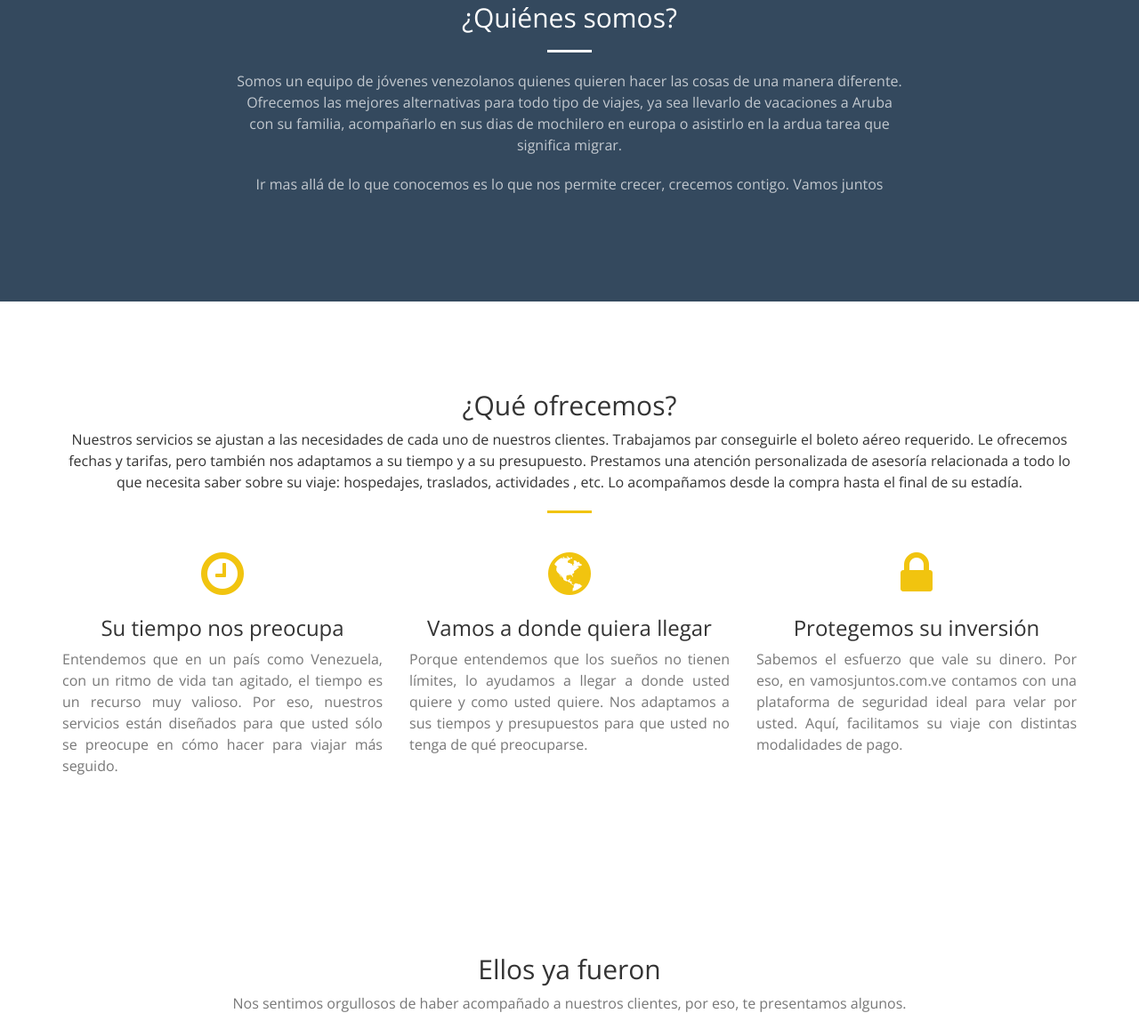
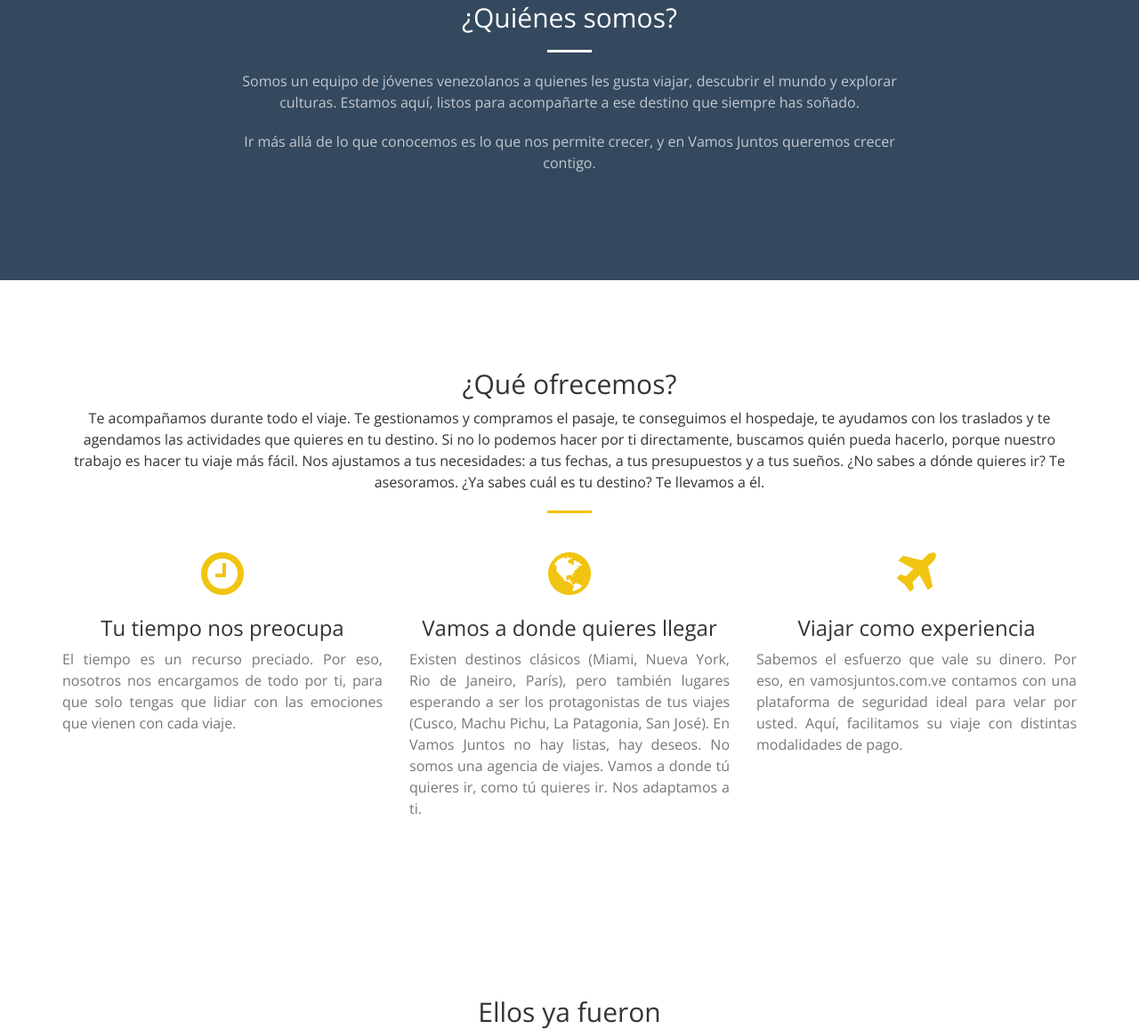
Before and after one commit to davidm094/web, a plain HTML site: page index.html in a window 1280 px wide. Shown: the part 897-2054 px from the top of the page at 89% size. Drawn offline with nearby package versions, Linux system fonts and the light colour scheme.

Commit message:
Content modified

```diff
--- a/index.html
+++ b/index.html
@@ -90,8 +90,10 @@
                 <div class="col-lg-8 col-lg-offset-2 text-center">
                     <h2 class="section-heading"> ¿Quiénes somos?</h2>
                     <hr class="light">
-                    <p class="text-faded">Somos un equipo de jóvenes venezolanos quienes quieren hacer las cosas de una manera diferente. Ofrecemos las mejores alternativas para todo tipo de viajes, ya sea llevarlo de vacaciones a Aruba con su familia, acompañarlo en sus dias de mochilero en europa o asistirlo en la ardua tarea que significa migrar.</p>
-                    <p class="text-faded">Ir mas allá de lo que conocemos es lo que nos permite crecer, crecemos contigo. Vamos juntos</p>
+                    <p class="text-faded">
+                        Somos un equipo de jóvenes venezolanos a quienes les gusta viajar, descubrir el mundo y explorar culturas. Estamos aquí, listos para acompañarte a ese destino que siempre has soñado.
+</p>
+                    <p class="text-faded">Ir más allá de lo que conocemos es lo que nos permite crecer, y en Vamos Juntos queremos crecer contigo.</p>
 
             </div>
         </div>
@@ -102,7 +104,8 @@
             <div class="row">
                 <div class="col-lg-12 text-center">
                     <h2 class="section-heading">¿Qué ofrecemos?</h2>
-                    <p>Nuestros servicios se ajustan a las necesidades de cada uno de nuestros clientes. Trabajamos par conseguirle el boleto aéreo requerido. Le ofrecemos fechas y tarifas, pero también nos adaptamos a su tiempo y a su presupuesto. Prestamos una atención personalizada de asesoría relacionada a todo lo que necesita saber sobre su viaje: hospedajes, traslados, actividades , etc. Lo acompañamos desde la compra hasta el final de su estadía. </p>
+                    <p>Te acompañamos durante todo el viaje. Te gestionamos y compramos el pasaje, te conseguimos el hospedaje, te ayudamos con los traslados y te agendamos las actividades que quieres en tu destino. Si no lo podemos hacer por ti directamente, buscamos quién pueda hacerlo, porque nuestro trabajo es hacer tu viaje más fácil.
+Nos ajustamos a tus necesidades: a tus fechas, a tus presupuestos y a tus sueños. ¿No sabes a dónde quieres ir? Te asesoramos. ¿Ya sabes cuál es tu destino? Te llevamos a él.  </p>
                     <hr class="primary">
                 </div>
             </div>
@@ -112,21 +115,21 @@
                 <div class="col-lg-4 col-md-6 text-center">
                     <div class="service-box">
                         <i class="fa fa-4x fa-clock-o wow fadeIn text-primary"></i>
-                        <h3>Su tiempo nos preocupa</h3>
-                        <p class="text-muted">Entendemos que en un país como Venezuela, con un ritmo de vida tan agitado, el tiempo es un recurso muy valioso. Por eso, nuestros servicios están diseñados para que usted sólo se preocupe en cómo hacer para viajar más seguido.</p>
+                        <h3>Tu tiempo nos preocupa</h3>
+                        <p class="text-muted">El tiempo es un recurso preciado. Por eso, nosotros nos encargamos de todo por ti, para que solo tengas que lidiar con las emociones que vienen con cada viaje.</p>
                     </div>
                 </div>
                 <div class="col-lg-4 col-md-6 text-center">
                     <div class="service-box">
                         <i class="fa fa-4x  fa-globe wow fadeIn text-primary" data-wow-delay=".1s"></i>
-                        <h3>Vamos a donde quiera llegar</h3>
-                        <p class="text-muted">Porque entendemos que los sueños no tienen límites, lo ayudamos a llegar a donde usted quiere y como usted quiere. Nos adaptamos a sus tiempos y presupuestos para que usted no tenga de qué preocuparse.</p>
+                        <h3>Vamos a donde quieres llegar</h3>
+                        <p class="text-muted">Existen destinos clásicos (Miami, Nueva York, Rio de Janeiro, París), pero también lugares esperando a ser los protagonistas de tus viajes (Cusco, Machu Pichu, La Patagonia, San José). En Vamos Juntos no hay listas, hay deseos. No somos una agencia de viajes. Vamos a donde tú quieres ir, como tú quieres ir. Nos adaptamos a ti. </p>
                     </div>
                 </div>
                 <div class="col-lg-4 col-md-6 text-center">
                     <div class="service-box">
-                        <i class="fa fa-4x  fa-lock wow fadeIn text-primary" data-wow-delay=".2s"></i>
-                        <h3>Protegemos su inversión</h3>
+                        <i class="fa fa-4x  fa-plane wow fadeIn text-primary" data-wow-delay=".2s"></i>
+                        <h3>Viajar como experiencia</h3>
                         <p class="text-muted">Sabemos el esfuerzo que vale su dinero. Por eso, en vamosjuntos.com.ve contamos con una plataforma de seguridad ideal para velar por usted. Aquí, facilitamos su viaje con distintas modalidades de pago.</p>
                     </div>
                 </div>
@@ -136,7 +139,7 @@
     </section>
 <section id="clients">
     <h2 class="section-heading  text-center">Ellos ya fueron</h2>
-    <p class="text-muted  text-center">Nos sentimos orgullosos de haber acompañado a nuestros clientes, por eso, te presentamos algunos. </p>
+    <p class="text-muted  text-center">Nos sentimos orgullosos de haber acompañado a nuestros amigos. Acá te presentamos algunos.</p>
                     <hr class="primary">
             <div class="container-fluid center-block">
             <div class="row no-gutter">
@@ -201,7 +204,7 @@
                 <div class="col-lg-12 col-md-12 text-center">
                     <div class="service-box">
                     <h2 class="section-heading"> Nuestros Aliados</h2>
-                    <p class="text-muted center-block">Porque no todo el trabajo lo hacemos solos</p>
+                    <p class="text-muted center-block">Porque no vamos solos, vamos juntos.</p>
                     <hr class="primary">
 
                     </div>
@@ -242,8 +245,9 @@
                 <div class="col-lg-8 col-lg-offset-2 text-center">
                     <h2 class="section-heading">Contactanos</h2>
                     <hr class="primary">
-                    <p>Entonces, ¿Vamos Juntos?</p>
-                    <p class="text-muted">Para mas información no dudes en contactarnos </p>
+                    <p>Entonces, ¿vamos juntos?</p>
+                    <p class="text-muted">Para más información, no dudes en consultarnos.
+ </p>
                 </div>
                 <div class="col-lg-4 col-lg-offset-2 text-center">
                     <i class="fa fa-phone fa-3x wow fadeIn"></i>
```
